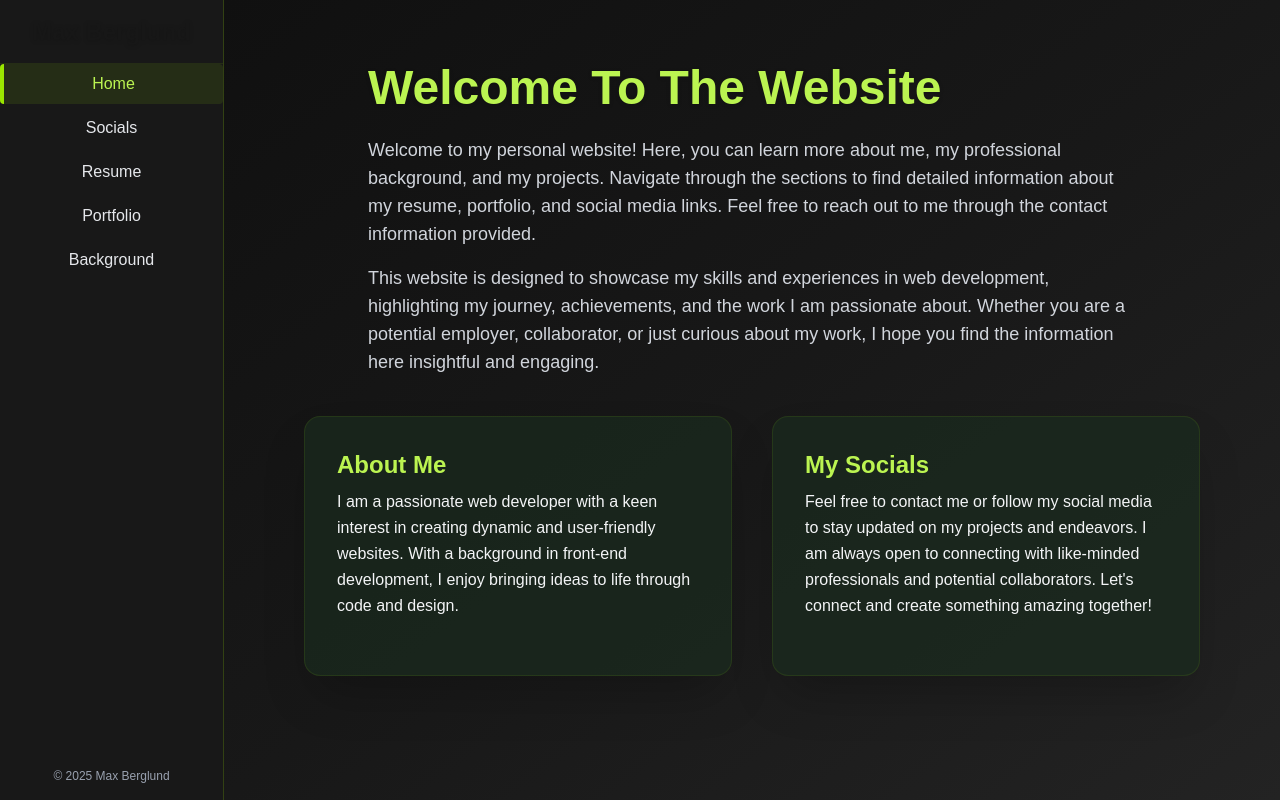
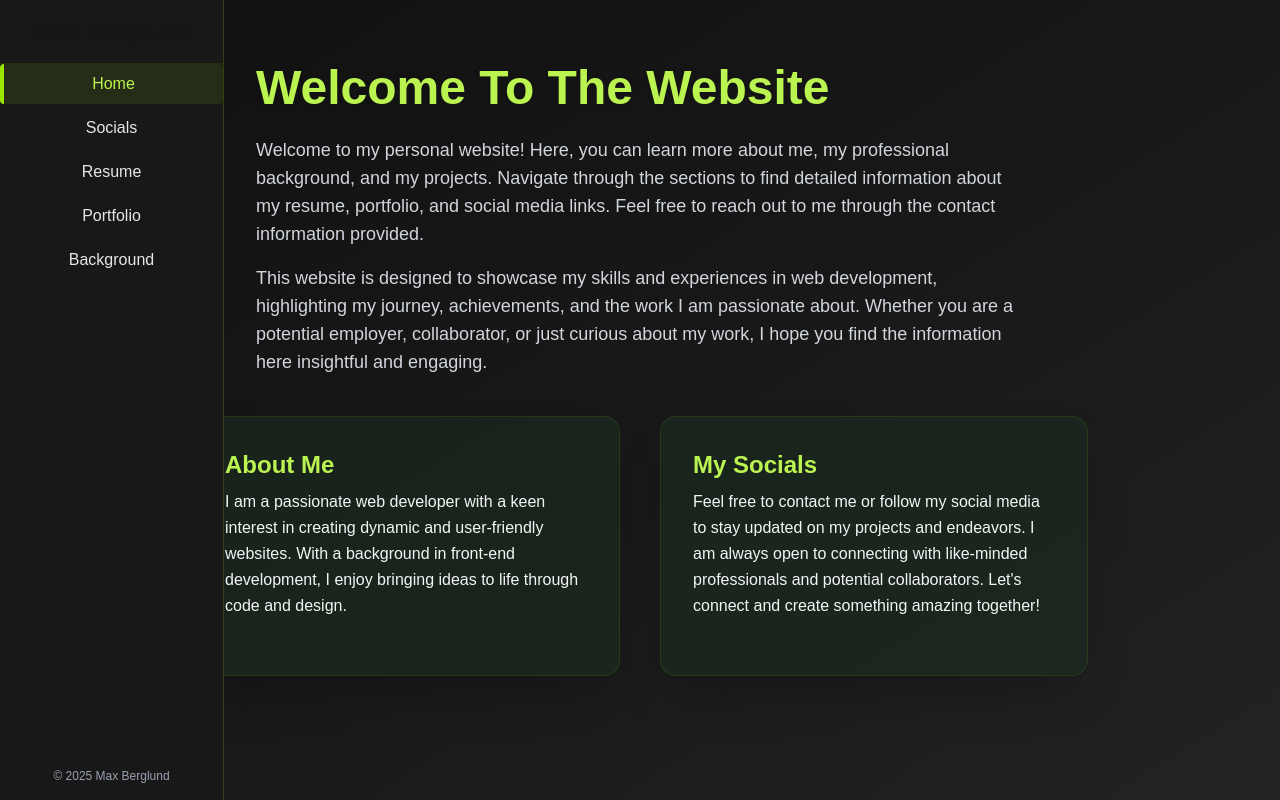
Before and after one commit to maxberglund2/cv-portal-dynamisk, a Next.js app: page / in a window 1280 px wide. Built offline with nearby package versions, Linux system fonts and the light colour scheme.

Commit message:
easterEggs
Adds Material UI as a dependency for enhanced UI components and styling.

Includes core components for a more modern and customizable design.

Adds an easter egg modal triggered by typing 'max'
Adds ThemeButton for toggling a dark and darker theme
Adds base layout components

```diff
--- a/package.json
+++ b/package.json
@@ -12,6 +12,7 @@
     "@emotion/react": "^11.14.0",
     "@emotion/styled": "^11.14.0",
     "@mui/icons-material": "^7.1.1",
+    "@mui/material": "^7.1.1",
     "axios": "^1.9.0",
     "next": "15.3.3",
     "react": "^19.0.0",
--- a/src/app/layout.tsx
+++ b/src/app/layout.tsx
@@ -1,35 +1,38 @@
 import type { Metadata } from "next";
-import { Geist, Geist_Mono } from "next/font/google";
 import "./globals.css";
 import Nav from "@/components/nav";
-
-const geistSans = Geist({
-  variable: "--font-geist-sans",
-  subsets: ["latin"],
-});
-
-const geistMono = Geist_Mono({
-  variable: "--font-geist-mono",
-  subsets: ["latin"],
-});
+import EasterEggModal from "@/components/easterEggModal";
+import ThemeButton from "@/components/themeButton";
 
 export const metadata: Metadata = {
-  title: "Create Next App",
-  description: "Generated by create next app",
+  title: "Max Berglund – CV Portal",
+  description:
+    "Explore Max Berglund's CV, skills, and experience in software development, teamwork, and international projects.",
+  keywords: [
+    "Max Berglund",
+    "CV",
+    "Portfolio",
+    "Fullstack Developer",
+    ".NET",
+    "Chas Academy",
+    "Sweden",
+    "Fukuoka",
+    "Internship",
+  ],
 };
 
 export default function RootLayout({
   children,
-}: Readonly<{
+}: {
   children: React.ReactNode;
-}>) {
+}) {
   return (
     <html lang="en">
-      <body
-        className={`${geistSans.variable} ${geistMono.variable} antialiased flex`}
-      >
+      <body>
+        <EasterEggModal />
         <Nav />
-        <main className="flex-1 ml-0 md:ml-56 min-h-screen bg-gradient-to-br from-[#101010] via-[#181818] to-[#232323]">
+        <ThemeButton />
+        <main className="bg-gradient-to-br from-[#101010] via-[#181818] to-[#232323]">
           {children}
         </main>
       </body>
--- /dev/null
+++ b/src/components/easterEggModal.tsx
@@ -0,0 +1,45 @@
+"use client";
+import React, { useEffect, useState, useRef } from "react";
+
+export default function EasterEggModal() {
+  const [open, setOpen] = useState(false);
+  const buffer = useRef<string>("");
+
+  useEffect(() => {
+    const handleKeyDown = (e: KeyboardEvent) => {
+      buffer.current += e.key.toLowerCase();
+      if (buffer.current.length > 3) buffer.current = buffer.current.slice(-3);
+      if (buffer.current === "max") {
+        setOpen(true);
+        buffer.current = "";
+      }
+    };
+    window.addEventListener("keydown", handleKeyDown);
+    return () => window.removeEventListener("keydown", handleKeyDown);
+  }, []);
+
+  const handleClose = () => setOpen(false);
+
+  if (!open) return null;
+
+  return (
+    <div className="fixed inset-0 z-50 flex items-center justify-center bg-black/70">
+      <div className="bg-[#1a2b1e] border border-lime-400/30 rounded-2xl shadow-2xl px-8 py-6 min-w-[300px] text-center relative">
+        <button
+          onClick={handleClose}
+          className="absolute top-3 right-3 text-gray-400 text-xl hover:text-red-400 transition-colors duration-200"
+          aria-label="Close"
+        >
+          &times;
+        </button>
+        <div className="text-5xl mb-2 animate-bounce">🥚</div>
+        <h2 className="text-2xl font-bold text-gray-100 mb-2">
+          You found the Max Easter Egg!
+        </h2>
+        <p className="text-gray-300 text-base">
+          Congrats! You typed <b className="text-lime-300">max</b>.
+        </p>
+      </div>
+    </div>
+  );
+}
--- a/src/components/nav.tsx
+++ b/src/components/nav.tsx
@@ -2,6 +2,13 @@
 import Link from "next/link";
 import { usePathname } from "next/navigation";
 import { useState } from "react";
+
+
+const logoColorChange = () => {
+  // if on home M shoud be lime, if socials "a" should be lime, if resume "x" should be lime, if portfolio then "Berg" should be lime, if background then "lund" should be lime
+  const pathname = usePathname();
+
+}
 
 export default function Nav() {
   const [open, setOpen] = useState(false);
--- /dev/null
+++ b/src/components/themeButton.tsx
@@ -0,0 +1,46 @@
+"use client";
+
+import React from "react";
+
+const BG_CLASSES = [
+  "bg-gradient-to-br from-[#101010] via-[#181818] to-[#232323]",
+  "bg-gradient-to-br from-[#232323] via-[#2d2d2d] to-[#101010]",
+];
+
+const ThemeButton: React.FC = () => {
+  const handleClick = () => {
+    const main = document.querySelector("main");
+    if (!main) return;
+    const hasFirst = main.classList.contains("from-[#101010]");
+    main.classList.remove(...BG_CLASSES.flatMap((cls) => cls.split(" ")));
+    if (hasFirst) {
+      main.classList.add(...BG_CLASSES[1].split(" "));
+    } else {
+      main.classList.add(...BG_CLASSES[0].split(" "));
+    }
+  };
+
+  React.useEffect(() => {
+    const main = document.querySelector("main");
+    if (!main) return;
+    // Ensure one of the backgrounds is always set
+    if (
+      !main.classList.contains("from-[#101010]") &&
+      !main.classList.contains("from-[#232323]")
+    ) {
+      main.classList.add(...BG_CLASSES[0].split(" "));
+    }
+  }, []);
+
+  return (
+    <button
+      aria-label="Easter Egg"
+      onClick={handleClick}
+      className="absolute bottom-0 left-0 w-10 h-10 opacity-0 z-50"
+      tabIndex={0}
+      type="button"
+    />
+  );
+};
+
+export default ThemeButton;
```
Also changed, not shown: 2 other files (tests, documents, lock files or other folders).
